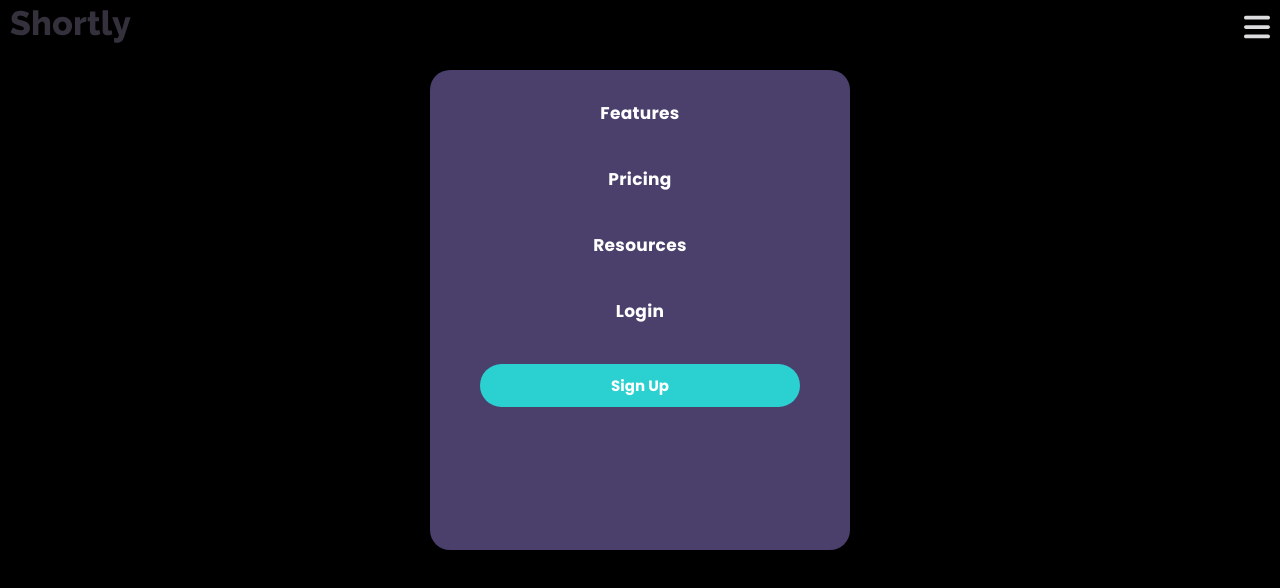
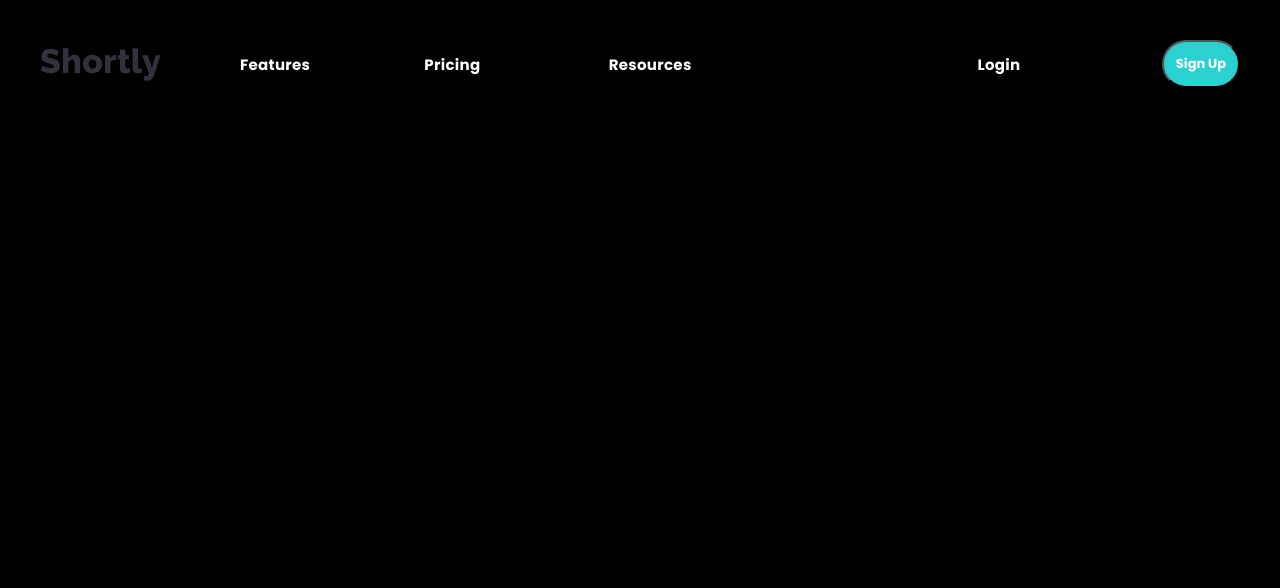
Before and after one commit to elghanbibadr/urlshorteningapp, a React (Create React App) app: page / in a window 1280 px wide. Shown: the top 588 px of the page. Built offline with nearby package versions, Linux system fonts and the light colour scheme.

Commit message:
create the markup and styles for the nav compoenent

```diff
--- a/src/Componenet/Nav.js
+++ b/src/Componenet/Nav.js
@@ -6,7 +6,7 @@ const Nav=()=>{
               <img className="nav__logo" src='/images/logo.svg'/>
              <img className="nav__hamburger" src='/images/bars-solid.svg'/>
              <img className="nav__close" src='/images/xmark-solid.svg'/>
-             <ul className="nav__list nav_list-collapsible hidden ">
+             <ul className="nav__list nav_list-collapsible">
                 <li className="nav__list-link">Features</li>
                 <li className="nav__list-link">Pricing</li>
                 <li className="nav__list-link">Resources</li>
--- a/src/styles/main.css
+++ b/src/styles/main.css
@@ -51,7 +51,7 @@ p {
   font-weight: 500;
 }
 
-@media screen and (min-width: 700px) {
+@media screen and (min-width: 900px) {
   h1 {
     font-size: 5.8rem;
     max-width: 15ch;
@@ -70,6 +70,7 @@ p {
   color: white;
   font-weight: bold;
   font-size: 2rem;
+  outline: none;
   font-family: inherit;
   cursor: pointer;
   text-transform: capitalize;
@@ -78,6 +79,10 @@ p {
 .btn--rounded {
   border-radius: 30px;
   padding-inline: 3rem;
+}
+
+.hidden {
+  display: none !important;
 }
 
 .nav {
@@ -98,10 +103,48 @@ p {
   height: 3rem;
 }
 
+@media screen and (min-width: 900px) {
+  .nav__hamburger, .nav__close {
+    display: none;
+  }
+}
+
 .nav__close {
   display: none;
 }
 
+.nav__list {
+  font-weight: bold;
+  cursor: pointer;
+  font-size: 1.5rem;
+}
+
+@media screen and (min-width: 900px) {
+  .nav__list {
+    display: inherit;
+    -ms-grid-columns: 1fr 1fr 2fr 1fr auto;
+        grid-template-columns: 1fr 1fr 2fr 1fr auto;
+    -webkit-box-align: center;
+        -ms-flex-align: center;
+            align-items: center;
+  }
+  .nav__list button {
+    padding: 12px;
+    font-size: 1.3rem;
+  }
+}
+
+@media screen and (min-width: 900px) {
+  .nav {
+    display: -ms-grid;
+    display: grid;
+    -ms-grid-columns: 200px 1fr;
+        grid-template-columns: 200px 1fr;
+    padding: 3rem;
+  }
+}
+
+@media screen and (max-width: 900px) {
   .nav_list-collapsible {
     display: -webkit-box;
     display: -ms-flexbox;
@@ -112,8 +155,8 @@ p {
             flex-direction: column;
     background-color: #4b406b;
     position: absolute;
-  width: 420px;
-  height: 60vh;
+    max-width: 420px;
+    max-height: 60vh;
     top: 7rem;
     left: 0;
     right: 0;
@@ -122,18 +165,14 @@ p {
     text-align: center;
     border-radius: 20px;
   }
-
   .nav_list-collapsible li {
     margin-block: 2rem;
-  font-weight: bold;
-  cursor: pointer;
-  font-size: 1.7rem;
   }
-
   .nav_list-collapsible li button {
     padding: 1rem;
     font-size: 1.5rem;
     width: 80%;
     border: 0;
   }
+}
 /*# sourceMappingURL=main.css.map */
--- a/src/styles/main.scss
+++ b/src/styles/main.scss
@@ -9,7 +9,7 @@
 
 
 .hidden{
-    // display: none !important;
+    display: none !important;
 }
 
 .nav{
@@ -19,6 +19,9 @@
     flex-wrap: wrap;
    &__hamburger,&__close{
     height: 3rem;
+    @include tablette{
+        display: none;
+    }
 }
 
 &__close{
@@ -26,19 +29,37 @@
 }
 
 &__list{
-
+    font-weight: bold;
+    cursor: pointer;
+    font-size: 1.5rem;
+    @include tablette{
+    display: inherit;
+    grid-template-columns: 1fr 1fr 2fr 1fr auto;
+    align-items: center;
+    button{
+        padding: 12px;
+        font-size: 1.3rem;
+    }
+    }
 }
 
+@include tablette{
+    display: grid;
+    grid-template-columns: 200px 1fr;
+   padding: 3rem;
+}
 }
 
 // this class will appears only for mobile devices annd small tablettes
 .nav_list-collapsible{
+    @include tabletteMax{
+
     display: flex;
     flex-direction: column;
     background-color:$darkBlue;
     position: absolute;
-    width: 420px;
-    height: 60vh;
+    max-width: 420px;
+    max-height: 60vh;
     top: 7rem;
     left: 0;
     right: 0;
@@ -48,9 +69,7 @@
     border-radius: 20px;
     li{
         margin-block: 2rem;
-        font-weight: bold;
-        cursor: pointer;
-        font-size: 1.7rem;
+
         button{
             padding: 1rem;
             font-size: 1.5rem;
@@ -58,6 +77,5 @@
             border: 0;
         }
     }
-
-
 }
+}
--- a/src/styles/partiels/_btn.scss
+++ b/src/styles/partiels/_btn.scss
@@ -4,6 +4,7 @@
     color: white;
     font-weight: bold;
     font-size: 2rem;
+    outline: none;
     font-family: inherit;
     cursor: pointer;
     text-transform: capitalize;
--- a/src/styles/partiels/_variabels.scss
+++ b/src/styles/partiels/_variabels.scss
@@ -9,5 +9,5 @@ $lightCyan:#2bd1d1;
 
 // BREAKING POINT
 $Mobile: 375px;
-$tablette: 700px;
+$tablette: 900px;
 $Desktop: 1000px;
```
Also changed, not shown: src/styles/partiels/_mixins.scss (+8 -0 lines), 1 other file (tests, documents, lock files or other folders). Lines whose indentation alone changed are shown as unchanged.
